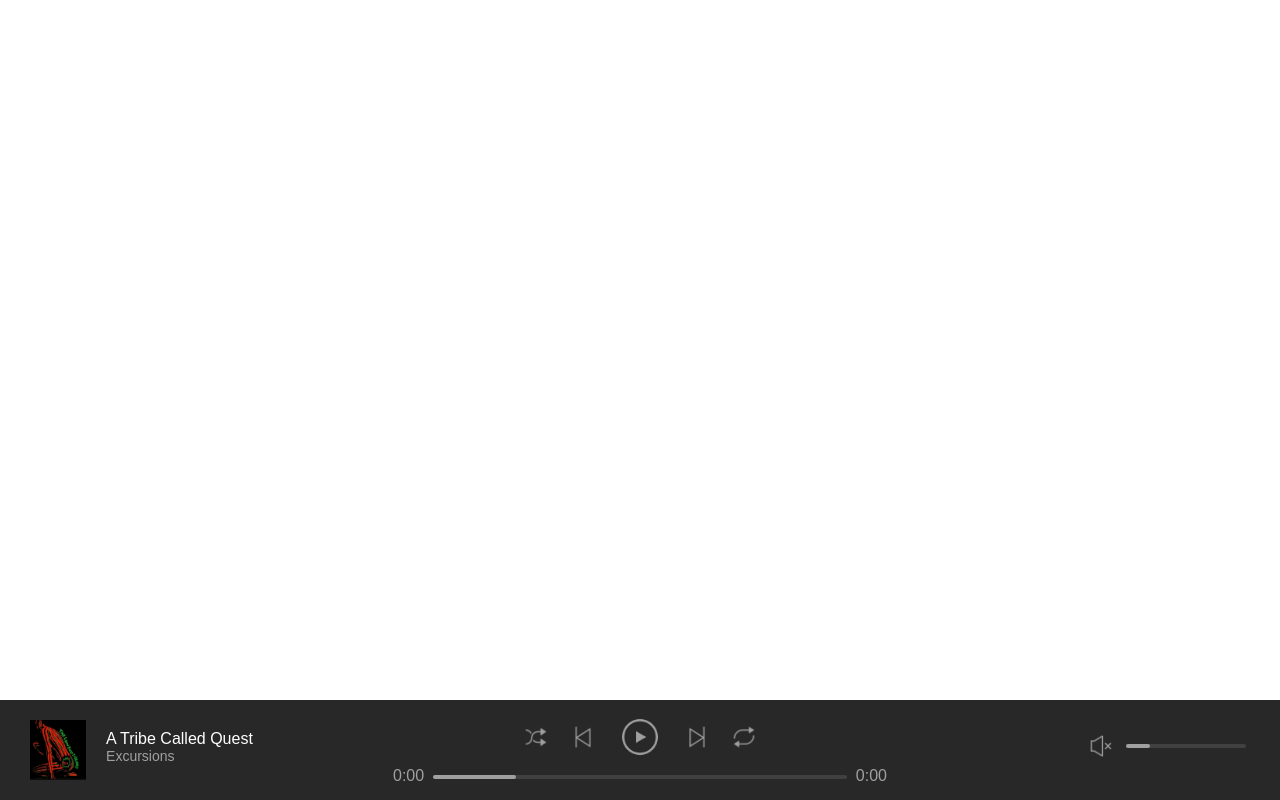
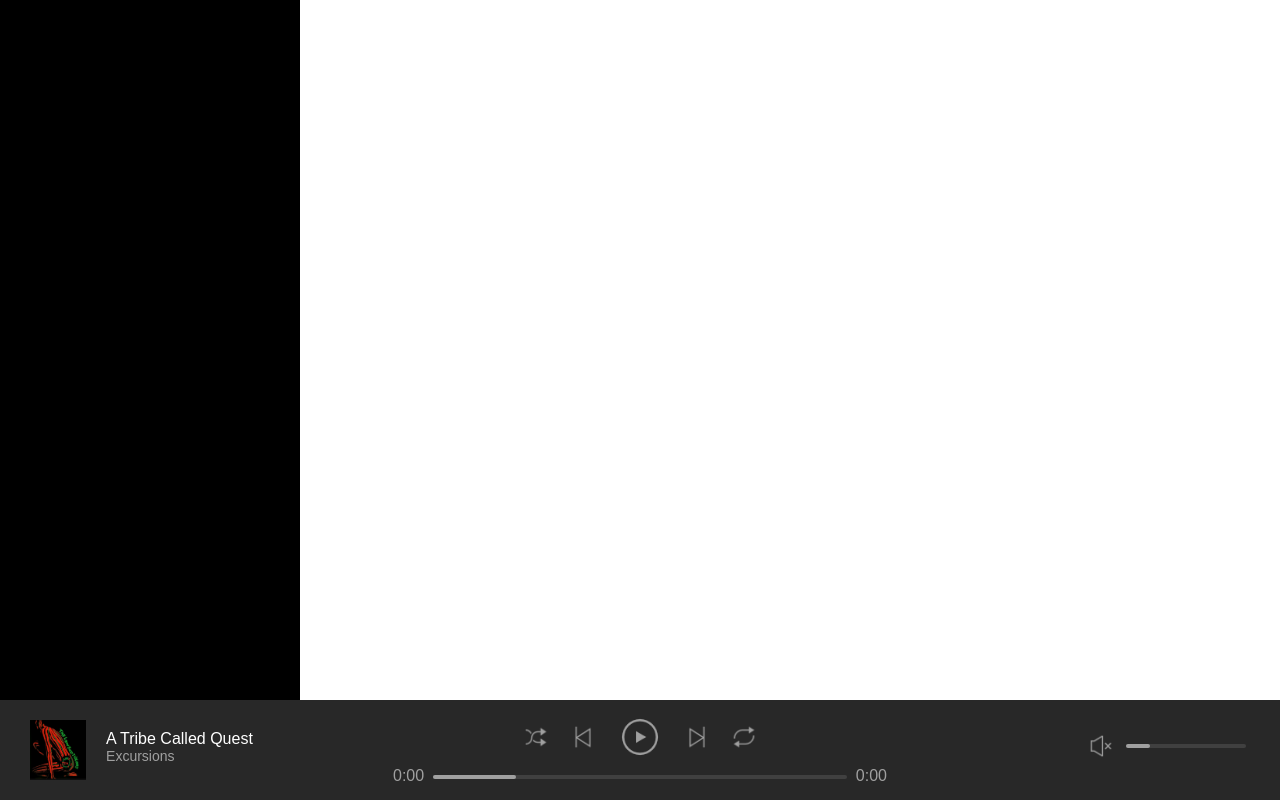
Before and after one commit to cfrancisco726/quarantunes, a PHP site: page / in a window 1280 px wide. Run offline with PHP 8.4, Linux system fonts and the light colour scheme; the visitor is signed in with stand-in values (Sample User, id 1).

Commit message:
navbar started

```diff
--- a/assets/css/style.css
+++ b/assets/css/style.css
@@ -152,5 +152,10 @@ body {
 
 #navBarContainer {
     height: 100vh;
+    width: 300px;
     background: black;
+    position: fixed;
+    top: 0;
+    left: 0;
+
 }
--- a/index.php
+++ b/index.php
@@ -19,7 +19,12 @@ if (isset($_SESSION['userLoggedIn'])) {
     </head>
     <body>
         <div class="mainContainer">
-            <div id="topContainer"></div>
+
+            <div id="topContainer">
+                <div id="navBarContainer">
+
+                </div>
+            </div>
 
             <div id="playerBarContainer">
                 <div id="playerBar">
```
